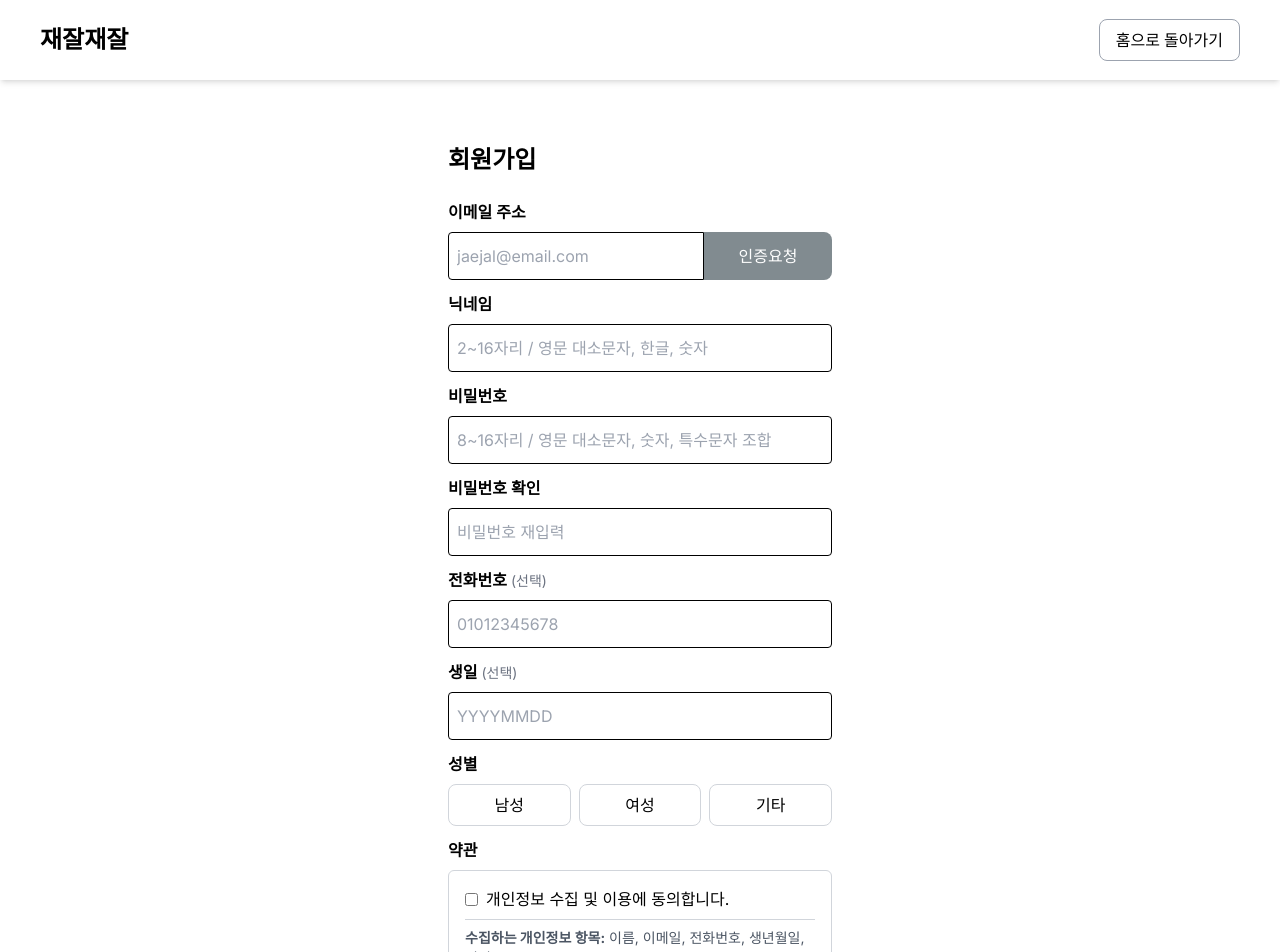
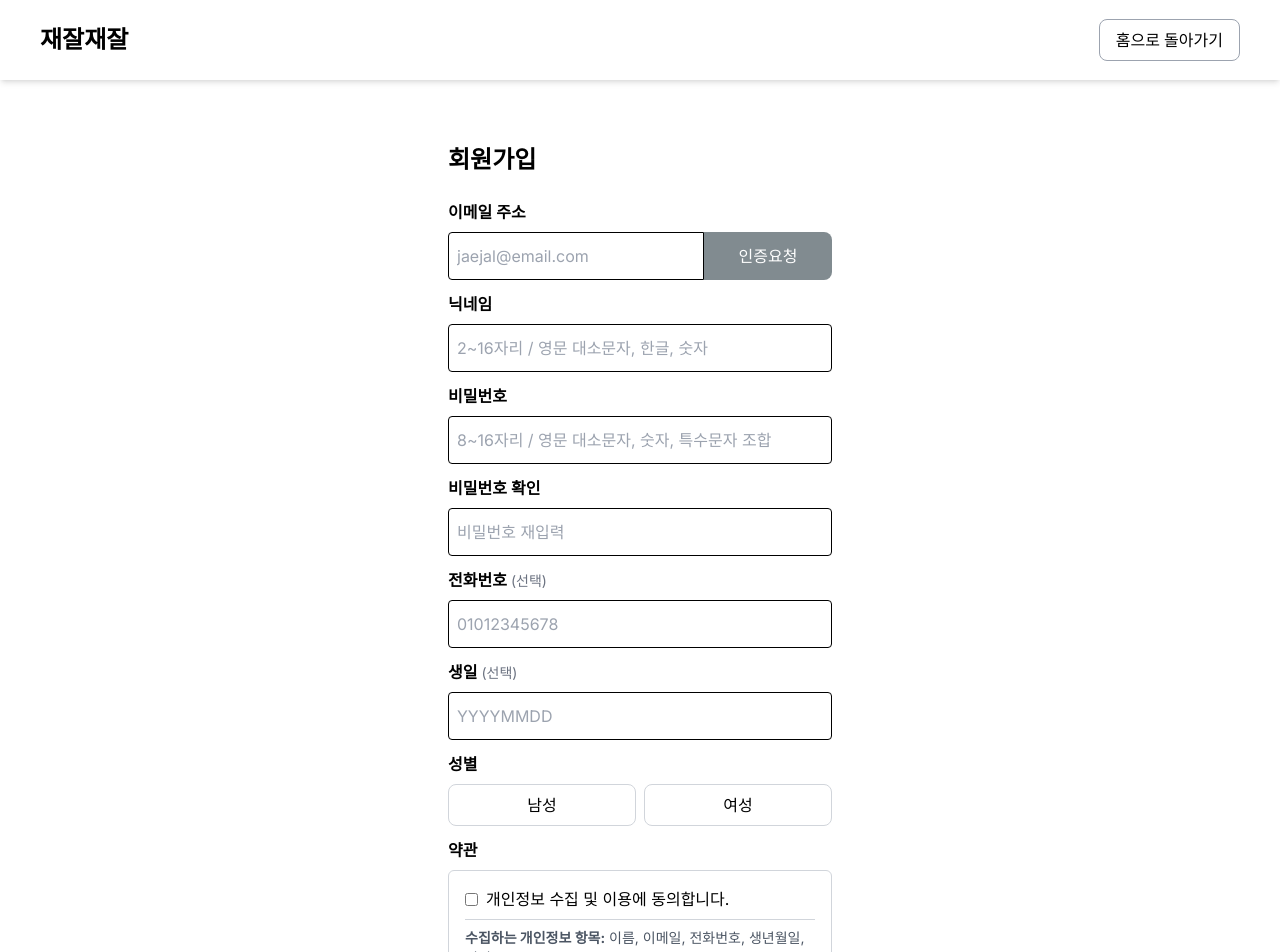
Before and after one commit to jaejaljaejal/jaejaljaejal, a Next.js app in the folder jaejaljaejal-front/: page /signup in a window 1280 px wide. Shown: the top 952 px of the page. Built offline with nearby package versions, Linux system fonts and the light colour scheme.

Commit message:
성별에 '기타' 삭제

```diff
--- a/jaejaljaejal-front/app/signup/containers/signupForm.tsx
+++ b/jaejaljaejal-front/app/signup/containers/signupForm.tsx
@@ -125,7 +125,6 @@ const SignupForm: React.FC = () => {
         options={[
           { label: "남성", value: "male" },
           { label: "여성", value: "female" },
-          { label: "기타", value: "other" },
         ]}
         required
         error={errors.gender}
```
